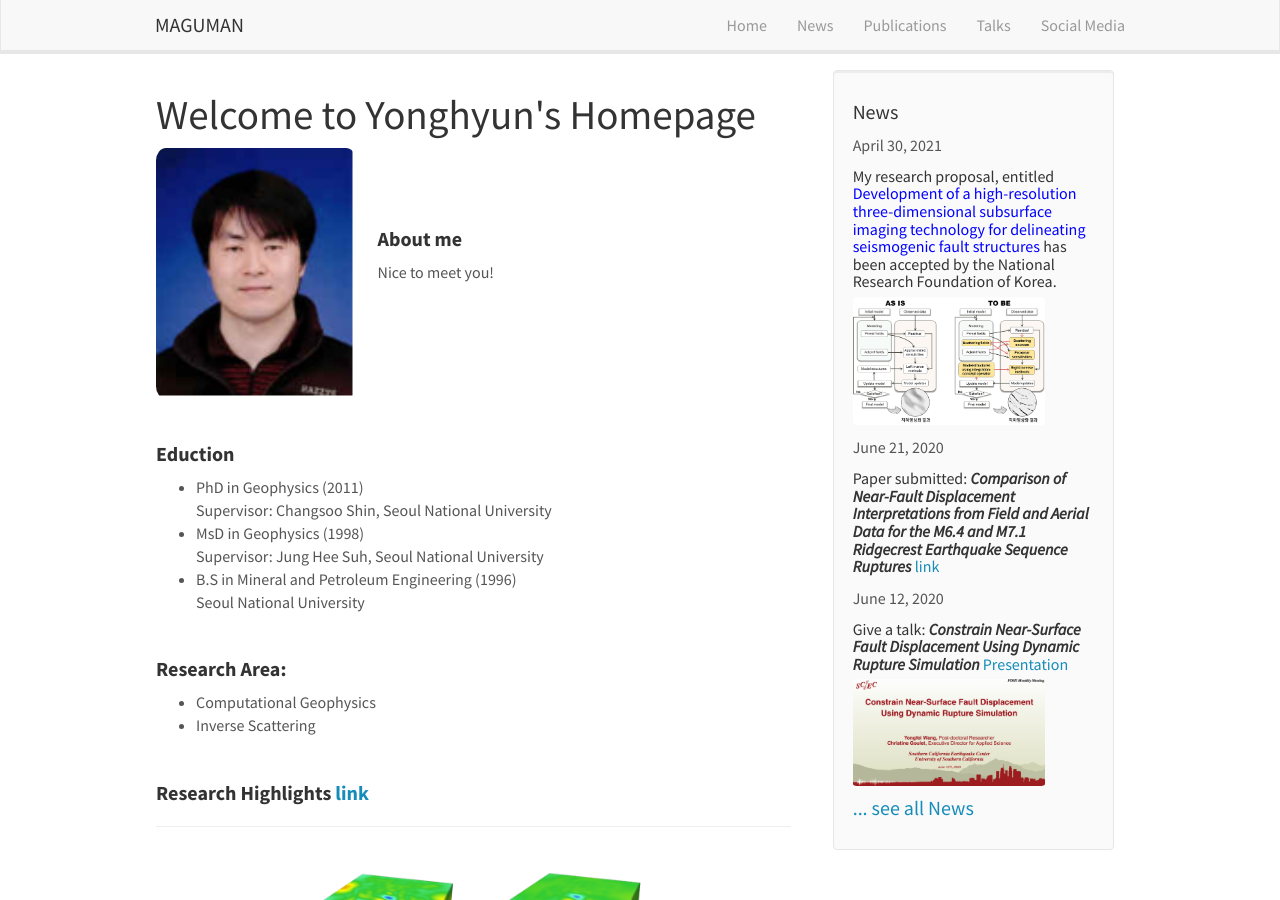
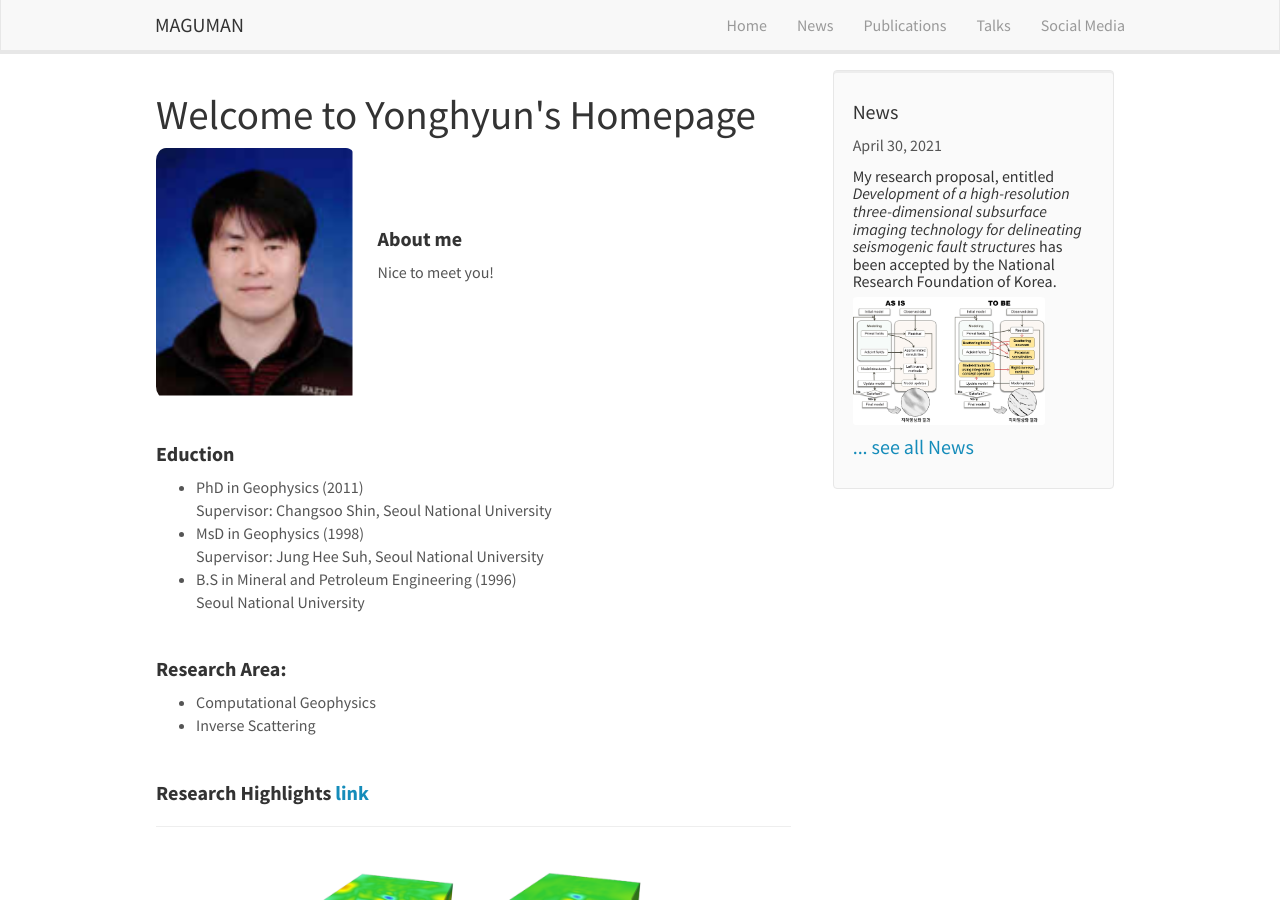
Before and after one commit to maguman/maguman.github.io, a Jekyll site: the page built from _pages/home.md, in a window 1280 px wide and 900 px high. Built offline with Jekyll 4.4.1, drawn with Linux system fonts in a browser that asks for light colours; nearby versions of some CDN libraries.

Commit message:
Update news.yml

```diff
--- a/_data/news.yml
+++ b/_data/news.yml
@@ -1,15 +1,7 @@
 - date: April 30, 2021
-  headline: "My research proposal, entitled <font color='blue'>Development of a high-resolution three-dimensional subsurface imaging technology for
-  delineating seismogenic fault structures</font>
+  headline: "My research proposal, entitled <em>Development of a high-resolution three-dimensional subsurface imaging technology for
+  delineating seismogenic fault structures</em>
   has been accepted by the National Research Foundation of Korea.<img src='/images/pubpic/nrf21_asistobe.png' class='img-responsive' style='max-width: 192px' />"
-
-- date: June 21, 2020
-  headline: "Paper submitted: <strong><em>Comparison of Near-Fault Displacement Interpretations from Field and Aerial Data for the M6.4 and M7.1 Ridgecrest Earthquake Sequence Ruptures </em></strong> <a href='/publications/#full-list'>link</a>"
-
-- date: June 12, 2020
-  headline: "Give a talk: <strong><em>Constrain Near-Surface Fault Displacement Using Dynamic Rupture Simulation </em></strong><a href='/pdf/YW_Fault_displacementMM.pdf'>Presentation</a>
-<img src='/images/newspic/FDHI.png' class='img-responsive' style='max-width: 192px' />"
-
 
 #- date: October 17, 2021
 #  headline: "Starting this webpage based on the source code taken from <a href="https://wangyf.github.io/">Yongfei Wang's Homepage</a>. It will get better."
```
